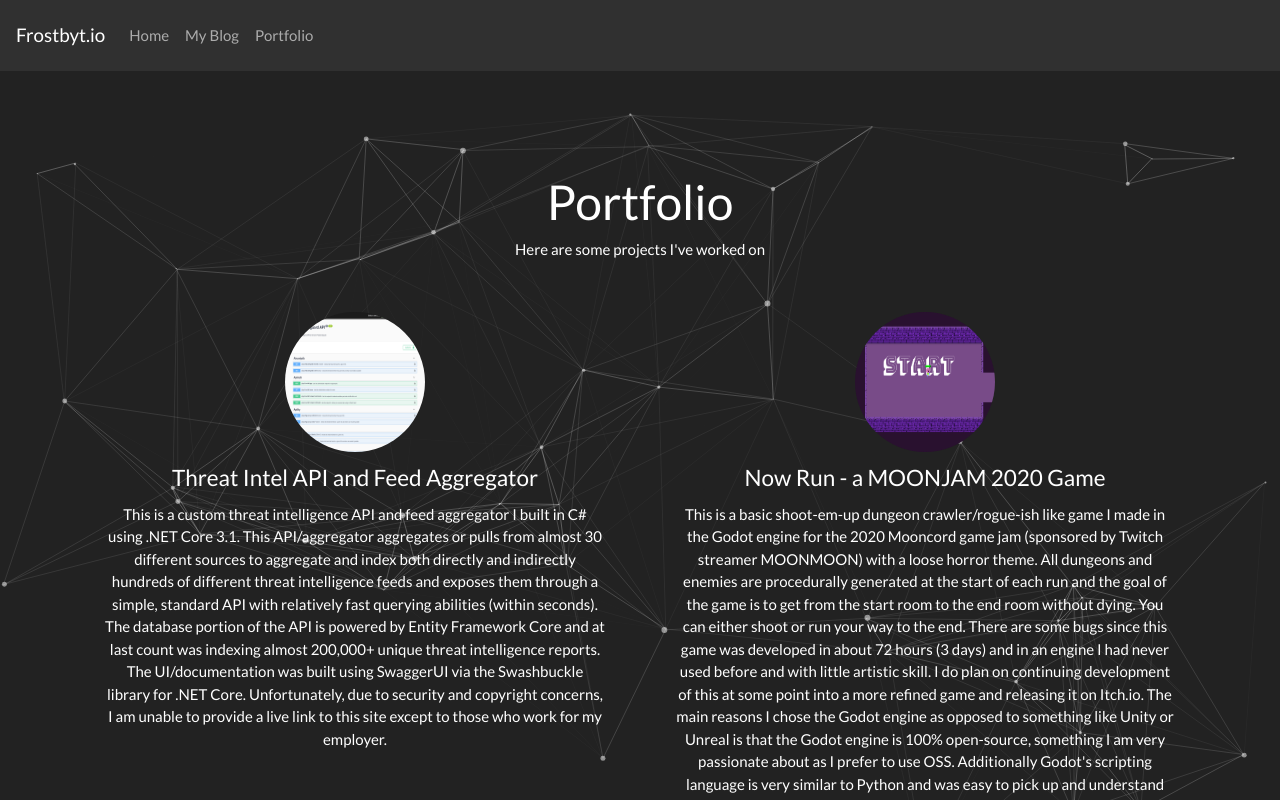
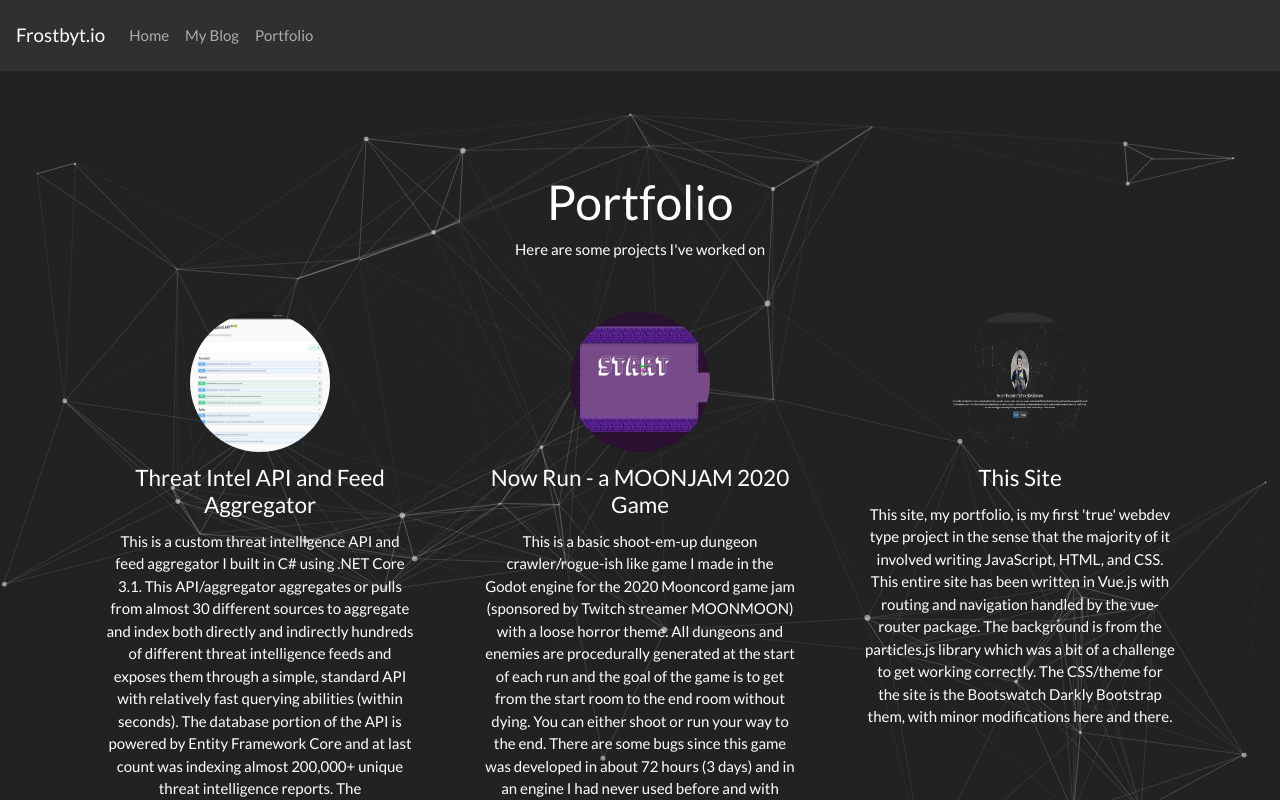
Before and after one commit to frostedbyts/frostbyt.io, a Vue app in the folder Frostbyt.io/: page /#/portfolio in a window 1280 px wide. Shown: the top 800 px of the page. Built offline with nearby package versions, Linux system fonts and the light colour scheme.

Commit message:
Adding a bit to the portfolio page.

```diff
--- a/Frostbyt.io/src/components/Portfolio.vue
+++ b/Frostbyt.io/src/components/Portfolio.vue
@@ -59,6 +59,23 @@
                         </div>
                     </div>
                 </div>
+                <div class="col">
+                    <div class="card-body">
+                        <div class="text-center card-title">
+                            <img alt="Frostbyt.io/this site" class="rounded-circle img-thumb" src="@/assets/images/site.png"/>
+                        </div>
+                        <div class="text-center card-title">
+                            <h4>This Site</h4>
+                        </div>
+                        <div class="text-center">
+                            <p>
+                                This site, my portfolio, is my first 'true' webdev type project in the sense that the majority of it involved writing JavaScript, HTML, and CSS. This entire site has been written in Vue.js
+                                with routing and navigation handled by the vue-router package. The background is from the particles.js library which was a bit of a challenge to get working correctly. The CSS/theme for the site
+                                is the Bootswatch Darkly Bootstrap them, with minor modifications here and there.
+                            </p>
+                        </div>
+                    </div>
+                </div>
             </div>
         </div>
     </section>
```
Also changed, not shown: Frostbyt.io/src/assets/images/site.png (added), 1 other file (tests, documents, lock files or other folders).
